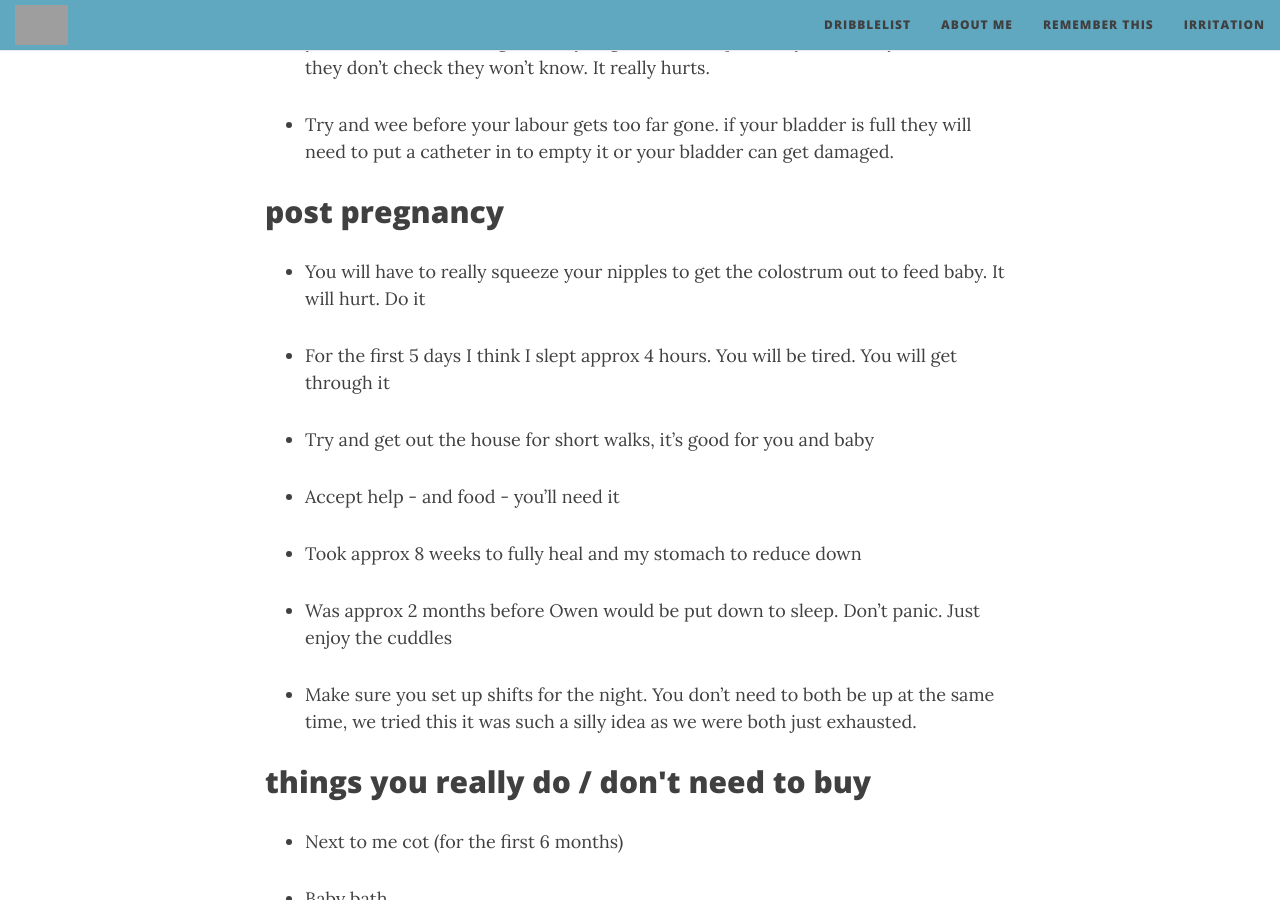
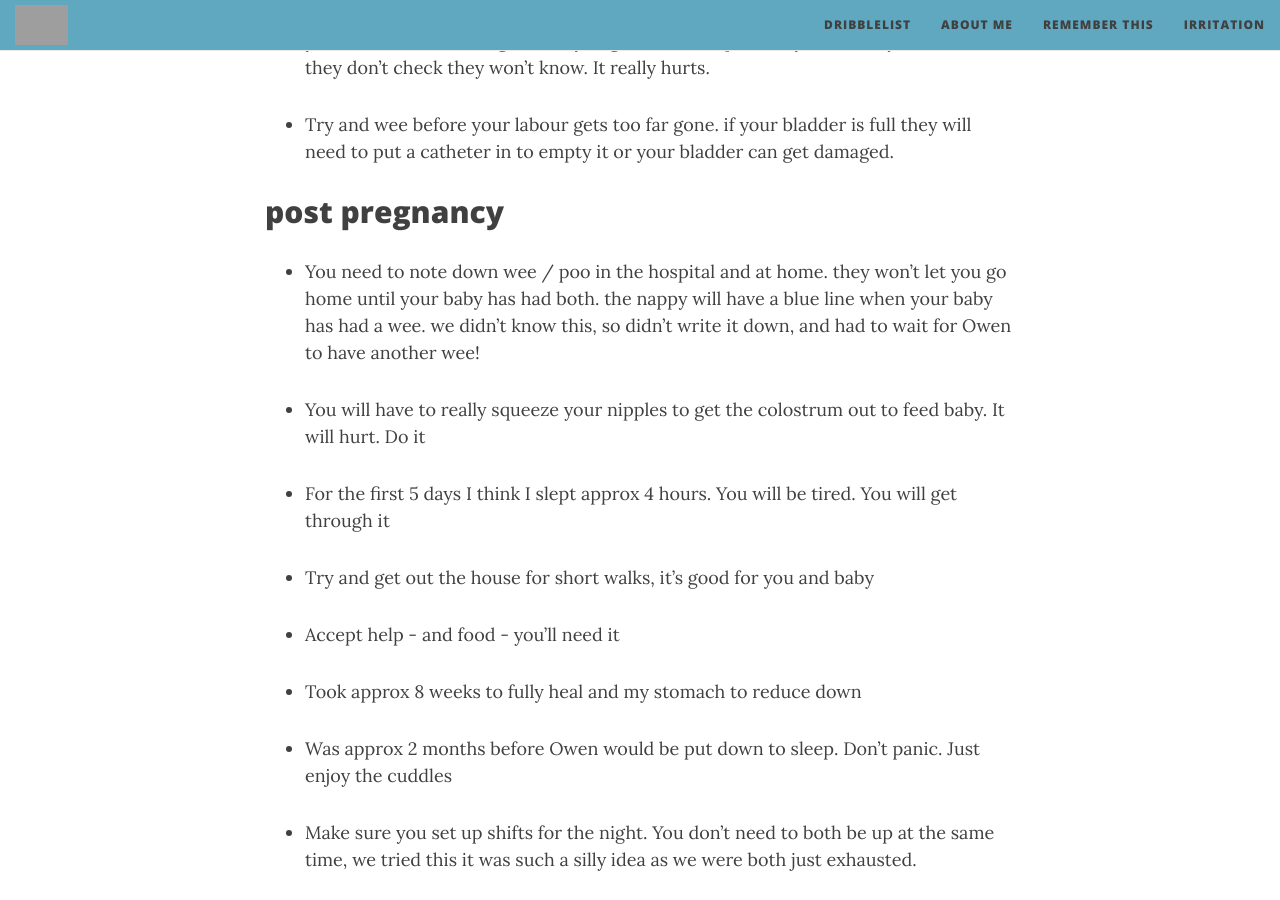
Before and after one commit to ellis-ward/ellis-ward.github.io, a Jekyll site: the page built from _posts/dribble/2026-05-31-adviceformypregnantfriends.md, in a window 1280 px wide and 900 px high, scrolled down 2221 px. Built offline with Jekyll 4.4.1, drawn with Linux system fonts in a browser that asks for light colours; nearby versions of some CDN libraries; grey boxes are pictures that could not be loaded.

Commit message:
Update 2026-05-31-adviceformypregnantfriends.md

```diff
--- a/_posts/dribble/2026-05-31-adviceformypregnantfriends.md
+++ b/_posts/dribble/2026-05-31-adviceformypregnantfriends.md
@@ -59,6 +59,8 @@ tags: dribble
 
 <h2>post pregnancy</h2>
 
+- You need to note down wee / poo in the hospital and at home. they won't let you go home until your baby has had both. the nappy will have a blue line when your baby has had a wee. we didn't know this, so didn't write it down, and had to wait for Owen to have another wee!
+
 - You will have to really squeeze your nipples to get the colostrum out to feed baby. It will hurt. Do it
 
 - For the first 5 days I think I slept approx 4 hours. You will be tired. You will get through it
```
